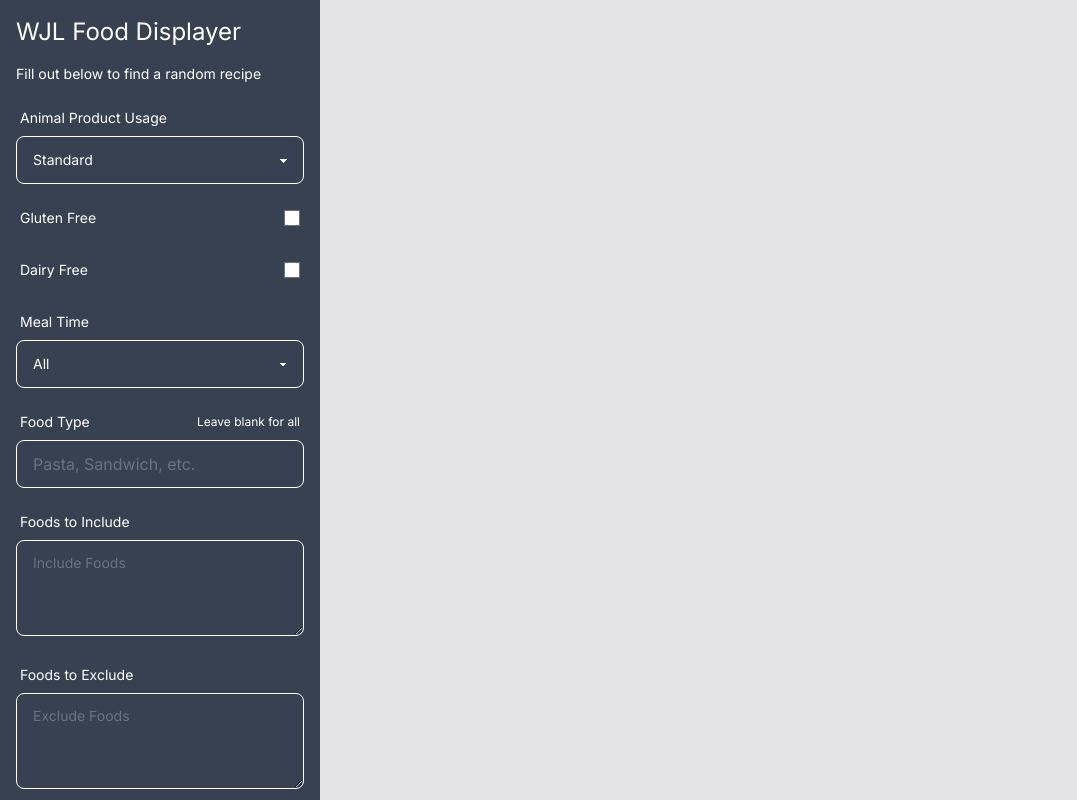
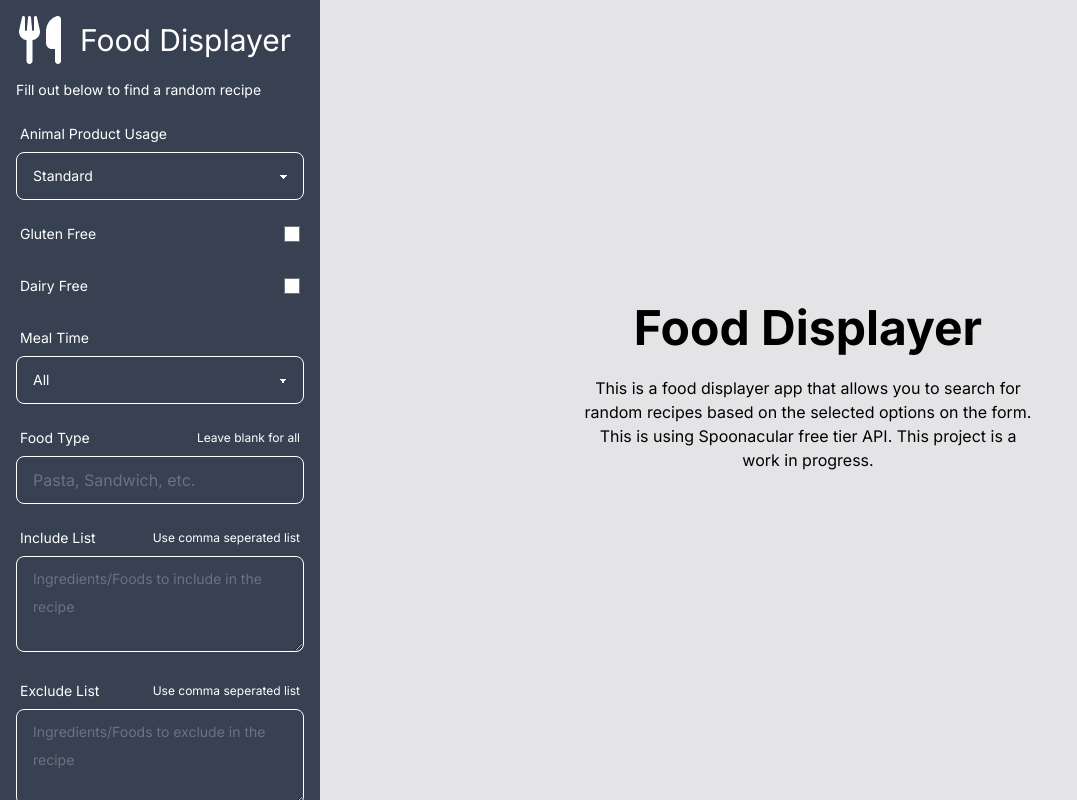
Before and after one commit to WahJianLin/WJL_Food_Displayer, a Next.js app: page / in a window 1280 px wide. Shown: the whole page, without its empty margins (0-1077 px from the left). Built offline with nearby package versions, Linux system fonts and the light colour scheme.

Commit message:
[MODIFY] Code clean up. Added icon, toast, hero.

```diff
--- a/src/app/api/random/route.ts
+++ b/src/app/api/random/route.ts
@@ -5,6 +5,7 @@ export async function GET(req: Request) {
   const fetchRecipe = async (): Promise<IRecipe | null> => {
     const endpoint: URL = new URL(req.url.toLocaleLowerCase());
     const apiKey: string = process.env.SPOONACULAR_API_KEY as string;
+
     try {
       const recipeData: IRecipeData = await (
         await fetch(
@@ -15,6 +16,7 @@ export async function GET(req: Request) {
               "Content-Type": "application/json",
               method: "GET",
               "x-api-key": apiKey,
+              cache: "no-store",
             },
           }
         )
--- /dev/null
+++ b/src/app/components/basic/toast.tsx
@@ -0,0 +1,19 @@
+import React from "react";
+
+function Toast(props: IToastProps) {
+  return (
+    <div>
+      <div className="toast toast-top toast-end ">
+        <div className="alert bg-red-500 border-0 p-6 max-w-1/8 text-wrap">
+          <span>{props.message}</span>
+        </div>
+      </div>
+    </div>
+  );
+}
+
+interface IToastProps {
+  readonly message: string;
+}
+
+export default Toast;
--- a/src/app/components/food-displayer.tsx
+++ b/src/app/components/food-displayer.tsx
@@ -10,12 +10,16 @@ import {
   MEAL_TIME_VALUE,
   GLUTEN_FREE_VALUE,
   DAIRY_FREE_VALUE,
+  ERROR_MESSAGE_TEXT_FIELDS,
 } from "../supplimentary/constants";
+import InitialHero from "./intial-hero";
+import Toast from "./basic/toast";
 
-function FoodDisplayer(props: IFoodDisplayerProps) {
+function FoodDisplayer() {
   const [state, setState] = useState<IFoodDisplayerState>({
     recipe: null,
-    foundRecipe: false,
+    displayError: false,
+    errorMsg: "",
   });
 
   const fetchRecipe = async (formDetails: IFormDetails): Promise<void> => {
@@ -54,32 +58,56 @@ function FoodDisplayer(props: IFoodDisplayerProps) {
       }${excludeTags != "" ? `&exclude-tags=${excludeTags}` : ""}`;
 
       const recipe: IRecipe = await (
-        await fetch(`/api/random?${searchParams}`)
+        await fetch(`/api/random?${searchParams}`, { cache: "no-store" })
       ).json();
-      setState({ recipe, foundRecipe: true });
+      setState((prevState) => ({
+        ...prevState,
+        recipe,
+        displayError: false,
+        errorMsg: "",
+      }));
     } catch (err) {
       console.log(err);
       setState((prevState) => ({
         ...prevState,
-        foundRecipe: false,
+        displayError: true,
+        errorMsg: ERROR_MESSAGE_TEXT_FIELDS,
       }));
     }
   };
+
   const getRecipeSection = (): JSX.Element | null => {
-    return state.recipe && <RecipeSection recipe={state.recipe} />;
+    return state.recipe ? (
+      <RecipeSection recipe={state.recipe} />
+    ) : (
+      <InitialHero />
+    );
   };
+
+  const errorToast = (): JSX.Element | null => {
+    return state.displayError ? <Toast message={state.errorMsg} /> : null;
+  };
+
+  const triggerError = (errorMsg: string): void => {
+    setState((prevState) => ({
+      ...prevState,
+      displayError: true,
+      errorMsg,
+    }));
+  };
+
   return (
-    <div>
-      <div className="drawer lg:drawer-open bg-zinc-200">
+    <div className="h-screen">
+      <div className="drawer lg:drawer-open bg-zinc-200 h-full">
         <input id="my-drawer-2" type="checkbox" className="drawer-toggle" />
-        <div className="drawer-content flex flex-col items-center justify-center">
-          {getRecipeSection()}
+        <div className="drawer-content flex flex-col items-start ml-4 ">
           <label
             htmlFor="my-drawer-2"
-            className="btn btn-primary drawer-button lg:hidden"
+            className="btn btn-primary drawer-button lg:hidden mt-4"
           >
             {OPEN_FORM_LABEL}
           </label>
+          {getRecipeSection()}
         </div>
         <div className="drawer-side">
           <label
@@ -88,18 +116,22 @@ function FoodDisplayer(props: IFoodDisplayerProps) {
             className="drawer-overlay"
           ></label>
           <div className="menu p-4 w-80 min-h-full bg-gray-700 text-white">
-            <FormSection fetchRecipe={fetchRecipe} />
+            <FormSection
+              fetchRecipe={fetchRecipe}
+              triggerError={triggerError}
+            />
           </div>
         </div>
       </div>
+      {errorToast()}
     </div>
   );
 }
 
-interface IFoodDisplayerProps {}
 interface IFoodDisplayerState {
   readonly recipe: IRecipe | null;
-  readonly foundRecipe: boolean;
+  readonly displayError: boolean;
+  readonly errorMsg: string;
 }
 
 export default FoodDisplayer;
--- a/src/app/components/form-section.tsx
+++ b/src/app/components/form-section.tsx
@@ -3,23 +3,27 @@ import React, { useState } from "react";
 import {
   ANIMAL_PRODUCT_USAGE_VALUE,
   FORM_DESCRIPTION,
-  FORM_TITLE,
+  FOOD_DISPLAYER_LABEL,
   DAIRY_FREE_LABEL,
   EXCLUDE_FOODS_LABEL,
   FIND_RANDOM_RECIPE_LABEL,
   FOOD_TYPE_LABEL,
-  FOOD_TYPE_DESCRIPTION_LABEL,
   GLUTEN_FREE_LABEL,
   INCLUDE_FOODS_LABEL,
   MEAL_TIME_LABEL,
   MEAL_TIME_VALUE,
-  OVERLAP_MESSAGE,
   GLUTEN_FREE_VALUE,
   DAIRY_FREE_VALUE,
   ANIMAL_USAGE_LABEL,
   FIELD_IDS,
   ANIMAL_PRODUCT_USAGE_RECORDS,
   MEAL_TIME_RECORDS,
+  ERROR_MESSAGE_OVERLAP,
+  FOOD_TYPE_DESCRIPTION,
+  FOOD_TYPE_PLACE_HOLDER,
+  COMMA_SEPERATED_DESCRIPTION,
+  EXCLUDE_FOODS_PLACE_HOLDER,
+  INCLUDE_FOODS_PLACE_HOLDER,
 } from "../supplimentary/constants";
 import { IFormDetails } from "../supplimentary/form-interfaces";
 import Dropdown from "./form/dropdown";
@@ -43,7 +47,7 @@ function FormSection(props: IFormSectionProps) {
     },
   });
 
-  const handleCheckboxClick = (id: FIELD_IDS) => {
+  const handleCheckboxClick = (id: FIELD_IDS): void => {
     setState((prevState) => ({
       ...prevState,
       checkboxes: {
@@ -56,7 +60,7 @@ function FormSection(props: IFormSectionProps) {
   const handleDropdownChange = (
     id: FIELD_IDS,
     value: ANIMAL_PRODUCT_USAGE_VALUE | MEAL_TIME_VALUE
-  ) => {
+  ): void => {
     setState((prevState) => ({
       ...prevState,
       dropdowns: {
@@ -66,7 +70,7 @@ function FormSection(props: IFormSectionProps) {
     }));
   };
 
-  const handleTextInputChange = (id: FIELD_IDS, value: string) => {
+  const handleTextInputChange = (id: FIELD_IDS, value: string): void => {
     setState((prevState) => ({
       ...prevState,
       textInputs: {
@@ -86,8 +90,9 @@ function FormSection(props: IFormSectionProps) {
     return includeList.some((target: string) => excludeList.includes(target));
   };
 
-  const onSubmit = (e: React.FormEvent<HTMLFormElement>) => {
+  const onSubmit = (e: React.FormEvent<HTMLFormElement>): void => {
     e.preventDefault();
+
     const formDetailsIncludes: string[] = state.textInputs[
       FIELD_IDS.INCLUDE_FOODS
     ]
@@ -103,7 +108,7 @@ function FormSection(props: IFormSectionProps) {
       (formDetailsIncludes.length > 0 || formDetailsExcludes.length > 0) &&
       includeExcludeOverlap(formDetailsIncludes, formDetailsExcludes)
     ) {
-      alert(OVERLAP_MESSAGE);
+      props.triggerError(ERROR_MESSAGE_OVERLAP);
     } else {
       const formDetails: IFormDetails = {
         animalProductUsage: state.dropdowns[
@@ -120,11 +125,28 @@ function FormSection(props: IFormSectionProps) {
     }
   };
 
+  const foodIcon = () => {
+    return (
+      <svg
+        className="w-12 h-12 fill-white"
+        viewBox="0 0 448 512"
+        xmlns="http://www.w3.org/2000/svg"
+      >
+        <path d="M416 0C400 0 288 32 288 176V288c0 35.3 28.7 64 64 64h32V480c0 17.7 14.3 32 32 32s32-14.3 32-32V352 240 32c0-17.7-14.3-32-32-32zM64 16C64 7.8 57.9 1 49.7 .1S34.2 4.6 32.4 12.5L2.1 148.8C.7 155.1 0 161.5 0 167.9c0 45.9 35.1 83.6 80 87.7V480c0 17.7 14.3 32 32 32s32-14.3 32-32V255.6c44.9-4.1 80-41.8 80-87.7c0-6.4-.7-12.8-2.1-19.1L191.6 12.5c-1.8-8-9.3-13.3-17.4-12.4S160 7.8 160 16V150.2c0 5.4-4.4 9.8-9.8 9.8c-5.1 0-9.3-3.9-9.8-9L127.9 14.6C127.2 6.3 120.3 0 112 0s-15.2 6.3-15.9 14.6L83.7 151c-.5 5.1-4.7 9-9.8 9c-5.4 0-9.8-4.4-9.8-9.8V16zm48.3 152l-.3 0-.3 0 .3-.7 .3 .7z"></path>
+      </svg>
+    );
+  };
+
   return (
     <div>
       <form onSubmit={onSubmit}>
         <div className="form-control gap-y-4">
-          <h1 className="text-2xl">{FORM_TITLE}</h1>
+          <h1 className="text-3xl">
+            <div className="flex items-center gap-4">
+              {foodIcon()}
+              {FOOD_DISPLAYER_LABEL}
+            </div>
+          </h1>
           <p>{FORM_DESCRIPTION}</p>
           <Dropdown
             id={FIELD_IDS.ANIMAL_PRODUCT_USAGE}
@@ -153,22 +175,24 @@ function FormSection(props: IFormSectionProps) {
           <TextInput
             id={FIELD_IDS.FOOD_TYPE}
             label={FOOD_TYPE_LABEL}
-            placeholder="Pasta, Sandwich, etc."
-            subPlaceholder={FOOD_TYPE_DESCRIPTION_LABEL}
+            placeholder={FOOD_TYPE_PLACE_HOLDER}
+            description={FOOD_TYPE_DESCRIPTION}
             onChange={handleTextInputChange}
           />
           <TextInput
             isTextArea
             id={FIELD_IDS.INCLUDE_FOODS}
             label={INCLUDE_FOODS_LABEL}
-            placeholder="Include Foods"
+            description={COMMA_SEPERATED_DESCRIPTION}
+            placeholder={INCLUDE_FOODS_PLACE_HOLDER}
             onChange={handleTextInputChange}
           />
           <TextInput
             isTextArea
             id={FIELD_IDS.EXCLUDE_FOODS}
             label={EXCLUDE_FOODS_LABEL}
-            placeholder="Exclude Foods"
+            description={COMMA_SEPERATED_DESCRIPTION}
+            placeholder={EXCLUDE_FOODS_PLACE_HOLDER}
             onChange={handleTextInputChange}
           />
           <button className="btn mt-4" type="submit">
@@ -182,6 +206,7 @@ function FormSection(props: IFormSectionProps) {
 
 interface IFormSectionProps {
   fetchRecipe: (formDetails: IFormDetails) => Promise<void>;
+  triggerError: (errorMsg: string) => void;
 }
 
 interface IFormSectionState {
--- a/src/app/components/form/checkbox.tsx
+++ b/src/app/components/form/checkbox.tsx
@@ -9,7 +9,7 @@ function Checkbox(props: ICheckboxProps) {
           type="checkbox"
           checked={props.checked}
           onChange={() => props.onClick(props.id)}
-          className="text-red-600"
+          className="text-cyan-500"
         />
       </label>
     </div>
--- a/src/app/components/form/text-input.tsx
+++ b/src/app/components/form/text-input.tsx
@@ -1,7 +1,4 @@
-import {
-  FIELD_IDS,
-  FOOD_TYPE_DESCRIPTION_LABEL,
-} from "@/app/supplimentary/constants";
+import { FIELD_IDS } from "@/app/supplimentary/constants";
 import React from "react";
 
 function TextInput(props: ITextinputProps) {
@@ -26,7 +23,9 @@ function TextInput(props: ITextinputProps) {
       <label className="w-full max-w-xs">
         <div className="label">
           <span className="label-text">{props.label}</span>
-          {props.subPlaceholder &&<span className="label-text-alt">{props.subPlaceholder}</span>}
+          {props.description && (
+            <span className="label-text-alt">{props.description}</span>
+          )}
         </div>
       </label>
       {textInput()}
@@ -39,7 +38,7 @@ interface ITextinputProps {
   readonly id: FIELD_IDS;
   readonly label: string;
   readonly placeholder: string;
-  readonly subPlaceholder?: string;
+  readonly description?: string;
   onChange(id: FIELD_IDS, value: string): void;
 }
 
--- /dev/null
+++ b/src/app/components/intial-hero.tsx
@@ -0,0 +1,20 @@
+import React from "react";
+import {
+  FOOD_DISPLAYER_LABEL,
+  HERO_DESCRIPTION,
+} from "../supplimentary/constants";
+
+function InitialHero() {
+  return (
+    <div className="hero bg-base-200 min-h-screen">
+      <div className="hero-content text-center">
+        <div className="max-w-md">
+          <h1 className="text-5xl font-bold">{FOOD_DISPLAYER_LABEL}</h1>
+          <p className="py-6">{HERO_DESCRIPTION}</p>
+        </div>
+      </div>
+    </div>
+  );
+}
+
+export default InitialHero;
--- a/src/app/layout.tsx
+++ b/src/app/layout.tsx
@@ -5,7 +5,7 @@ import "./globals.css";
 const inter = Inter({ subsets: ["latin"] });
 
 export const metadata: Metadata = {
-  title: "Create Next App",
+  title: "WJL - Food Displayer",
   description: "Generated by create next app",
 };
 
--- a/src/app/supplimentary/constants.ts
+++ b/src/app/supplimentary/constants.ts
@@ -1,3 +1,46 @@
+//Labels
+export const FOOD_DISPLAYER_LABEL: string = "Food Displayer";
+export const ANIMAL_USAGE_LABEL: string = "Animal Product Usage";
+export const GLUTEN_FREE_LABEL: string = "Gluten Free";
+export const DAIRY_FREE_LABEL: string = "Dairy Free";
+export const MEAL_TIME_LABEL: string = "Meal Time";
+export const FOOD_TYPE_LABEL: string = "Food Type";
+export const INCLUDE_FOODS_LABEL: string = "Include List";
+export const EXCLUDE_FOODS_LABEL: string = "Exclude List";
+export const FIND_RANDOM_RECIPE_LABEL: string = "Find Random Recipe";
+export const OPEN_FORM_LABEL: string = "Open Food Form";
+export const INGREDIENTS_LABEL: string = "Ingredients";
+export const INSTRUCTIONS_LABEL: string = "Instructions";
+
+//Values
+export const GLUTEN_FREE_VALUE: string = "gluten free";
+export const DAIRY_FREE_VALUE: string = "dairy free";
+
+//Descriptions
+export const FORM_DESCRIPTION: string =
+  "Fill out below to find a random recipe";
+export const FOOD_TYPE_DESCRIPTION: string = "Leave blank for all";
+export const INCLUDE_EXCLUDE_DESCRIPTION: string =
+  "Enter comma separated food names";
+export const COMMA_SEPERATED_DESCRIPTION = "Use comma seperated list";
+export const HERO_DESCRIPTION =
+  "This is a food displayer app that allows you to search for random recipes based on the selected options on the form. This is using Spoonacular free tier API. This project is a work in progress.";
+export const FOOTER_DESCRIPTION = "Powered by Spoonacular free tier API";
+
+//Place Holders
+export const FOOD_TYPE_PLACE_HOLDER = "Pasta, Sandwich, etc.";
+export const INCLUDE_FOODS_PLACE_HOLDER =
+  "Ingredients/Foods to include in the recipe";
+export const EXCLUDE_FOODS_PLACE_HOLDER =
+  "Ingredients/Foods to exclude in the recipe";
+
+//Error Messages
+export const ERROR_MESSAGE_TEXT_FIELDS: string =
+  "Form has errors. Check text fields.";
+export const ERROR_MESSAGE_OVERLAP: string =
+  "Include and exclude cannot overlap. Please resubmit form without overlap.";
+
+//Enums and Records
 export enum FIELD_IDS {
   ANIMAL_PRODUCT_USAGE = "animalProductUsage",
   INCLUDE_FOODS = "includeFoods",
@@ -45,8 +88,8 @@ export enum MEAL_TIME_VALUE {
   DESSERT = "dessert",
 }
 
-export const MEAL_TIME_RECORDS:{
-  [key in MEAL_TIME_NAME]: MEAL_TIME_VALUE
+export const MEAL_TIME_RECORDS: {
+  [key in MEAL_TIME_NAME]: MEAL_TIME_VALUE;
 } = {
   [MEAL_TIME_NAME.ALL]: MEAL_TIME_VALUE.ALL,
   [MEAL_TIME_NAME.BREAKFAST]: MEAL_TIME_VALUE.BREAKFAST,
@@ -54,26 +97,4 @@ export const MEAL_TIME_RECORDS:{
   [MEAL_TIME_NAME.DINNER]: MEAL_TIME_VALUE.DINNER,
   [MEAL_TIME_NAME.SNACK]: MEAL_TIME_VALUE.SNACK,
   [MEAL_TIME_NAME.DESSERT]: MEAL_TIME_VALUE.DESSERT,
-}
-
-export const FORM_TITLE: string = "WJL Food Displayer";
-export const FORM_DESCRIPTION: string =
-  "Fill out below to find a random recipe";
-export const ANIMAL_USAGE_LABEL: string = "Animal Product Usage";
-export const GLUTEN_FREE_LABEL: string = "Gluten Free";
-export const DAIRY_FREE_LABEL: string = "Dairy Free";
-export const MEAL_TIME_LABEL: string = "Meal Time";
-export const FOOD_TYPE_LABEL: string = "Food Type";
-export const FOOD_TYPE_DESCRIPTION_LABEL: string = "Leave blank for all";
-export const INCLUDE_FOODS_LABEL: string = "Foods to Include";
-export const EXCLUDE_FOODS_LABEL: string = "Foods to Exclude";
-export const INCLUDE_EXCLUDE_DESCRIPTION_LABEL: string =
-  "Enter comma separated food names";
-export const FIND_RANDOM_RECIPE_LABEL: string = "Find Random Recipe";
-
-export const OPEN_FORM_LABEL: string = "Open Form";
-
-export const GLUTEN_FREE_VALUE: string = "gluten free";
-export const DAIRY_FREE_VALUE: string = "dairy free";
-
-export const OVERLAP_MESSAGE: string = "Include and exclude cannot overlap";
+};
```
Also changed, not shown: src/app/components/form/dropdown.tsx (+13 -7 lines), src/app/components/recipe-section.tsx (+37 -15 lines), src/app/supplimentary/recipe-interfaces.ts (line endings or trailing spaces).
